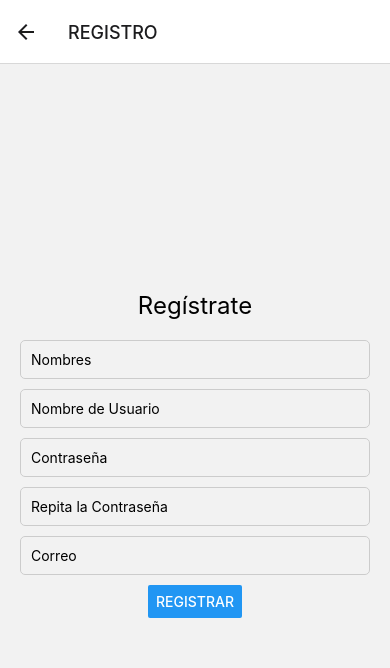
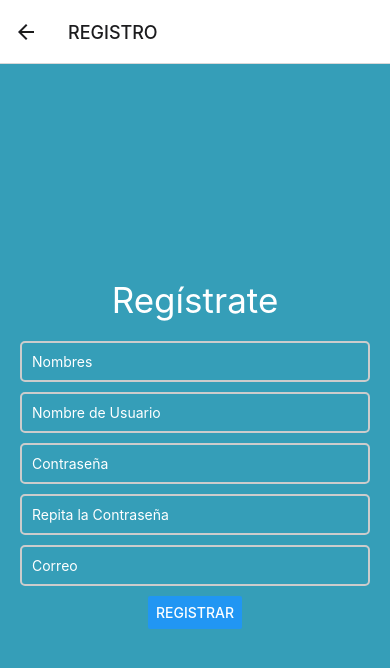
Before and after one commit to gabr13l195/carrito-compras-app, a React Native app: screen /REGISTRO in a window 390 px wide. Shown: the top 668 px of the page. Built offline with nearby package versions, Linux system fonts and the light colour scheme.

Commit message:
Añadiendo el fondo azul

```diff
--- a/src/components/Styles.tsx
+++ b/src/components/Styles.tsx
@@ -2,29 +2,32 @@ import { StyleSheet } from 'react-native';
 
 export const styles = StyleSheet.create({
     container: {
-        flex: 1,
+        flexGrow: 1,
         justifyContent: 'center',
         alignItems: 'center',
         padding: 20,
+        backgroundColor: '#359EB8',
     },
     title: {
-        fontSize: 24,
+        fontSize: 35,
         marginBottom: 20,
+        color: 'white',
     },
     input: {
         width: '100%',
         padding: 10,
-        borderWidth: 1,
+        borderWidth: 2,
         borderColor: '#ccc',
         marginBottom: 10,
         borderRadius: 5,
+        color: 'white'
     },
     button: {
-        marginTop: 10,
+        marginTop: 15,
     },
     linkText: {
         marginTop: 20,
-        color: 'blue',
+        color: 'white',
         textDecorationLine: 'underline',
     }
 });
--- a/src/navigator/StackNavigator.tsx
+++ b/src/navigator/StackNavigator.tsx
@@ -6,7 +6,8 @@ const Stack = createStackNavigator();
 
 export const Stacknavigator= () => {
     return (
-        <Stack.Navigator>
+        <Stack.Navigator
+        screenOptions={{cardStyle:{backgroundColor: 'white'}}}>
             <Stack.Screen name="INICIO DE SESION" component={InicioSesion} />
             <Stack.Screen name="REGISTRO" component={Registrarse} />
         </Stack.Navigator>
--- a/src/screens/InicioSesion.tsx
+++ b/src/screens/InicioSesion.tsx
@@ -2,6 +2,7 @@ import React, { useState } from 'react';
 import { Text, View, TextInput, Button, TouchableOpacity } from 'react-native';
 import { StackScreenProps } from '@react-navigation/stack';
 import { styles } from '../components/Styles';
+
 
 interface Props extends StackScreenProps<any, any> {};
 
--- a/src/screens/Registrarse.tsx
+++ b/src/screens/Registrarse.tsx
@@ -8,6 +8,14 @@ export const Registrarse = () => {
     const [password, setPassword] = useState('');
     const [confirmPassword, setConfirmPassword] = useState('');
     const [email, setEmail] = useState('');
+
+    const handleRegister = () => {
+        console.log('Nombres:', name);
+        console.log('Nombre de Usuario:', username);
+        console.log('Contraseña:', password);
+        console.log('Repita la Contraseña:', confirmPassword);
+        console.log('Correo:', email);
+    };
 
     return (
         <ScrollView contentContainerStyle={styles.container}>
```
